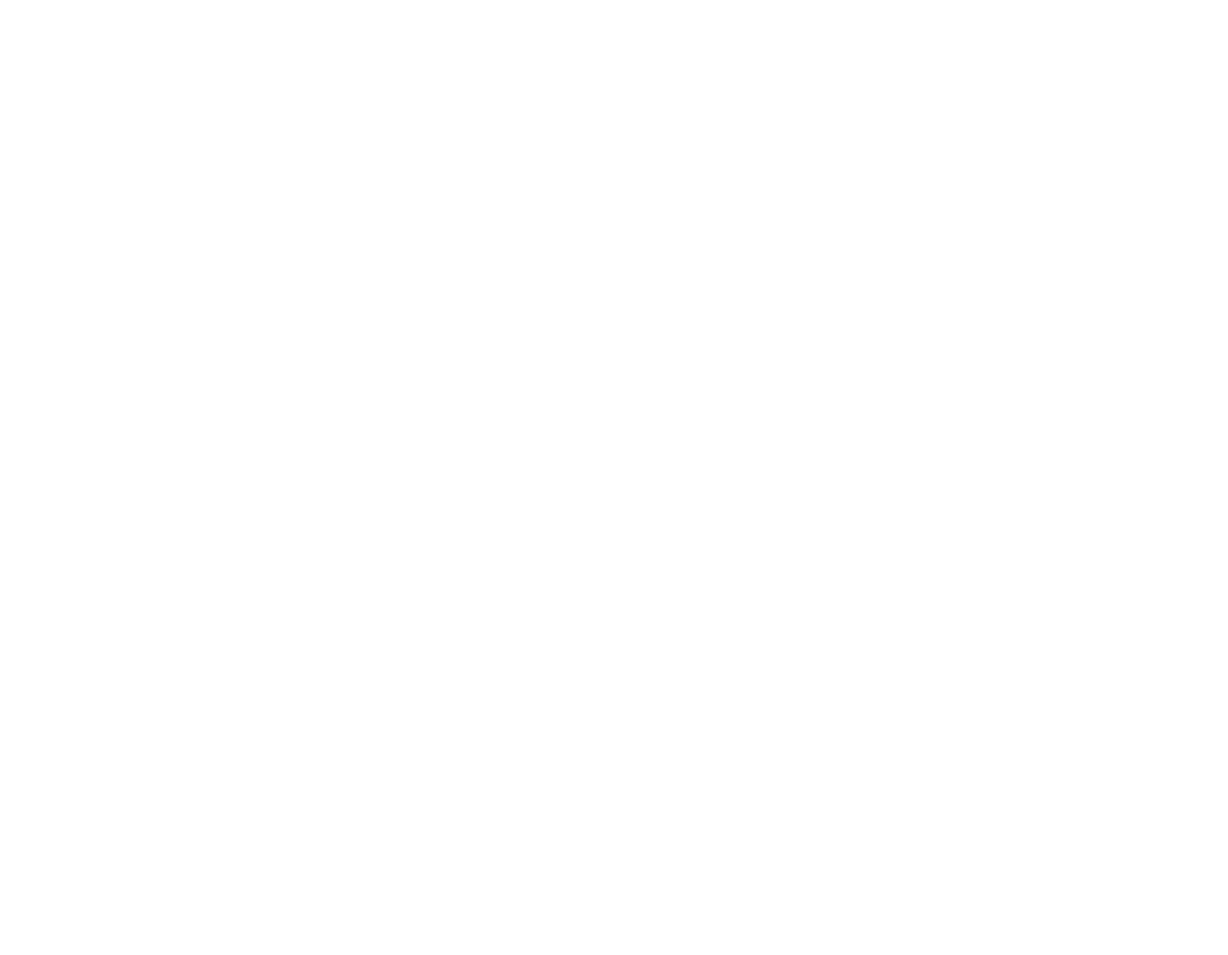
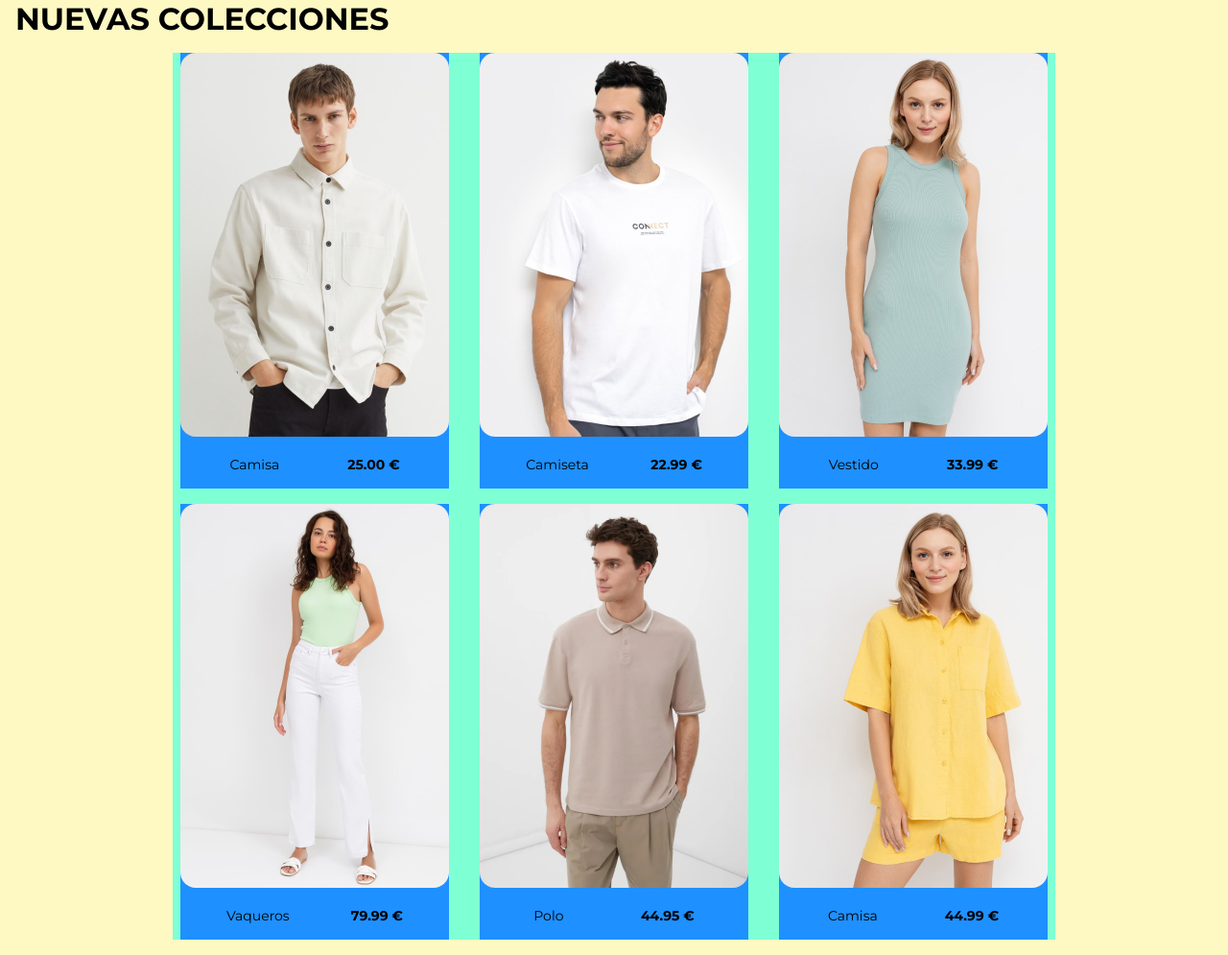
Before and after one commit to PacoMateos/LaboratorioJS_Modulo_1, a plain HTML site: page index.html in a window 1280 px wide. Shown: the whole page at 96% size. Before the commit the page ends 800 px from the top, so only its background shows below. Drawn offline with Linux system fonts and the light colour scheme.

Commit message:
actualizando main section

```diff
--- a/index.html
+++ b/index.html
@@ -4,8 +4,56 @@
   <meta charset="UTF-8">
   <meta name="viewport" content="width=device-width, initial-scale=1.0">
   <title>JS_Modulo_1</title>
+  <link rel="stylesheet" href="styles.css">
 </head>
 <body>
+  <h1>NUEVAS COLECCIONES</h1>
+  <main>
 
+    <div class="products">
+      <div class="product">
+        <img class="product-img" src="../assets/images/image-1.jpg" alt="">
+        <div class="product-detail">
+          <span>Camisa</span>
+          <span><strong>25.00 €</strong></span>
+        </div>
+      </div>
+      <div class="product">
+        <img class="product-img" src="../assets/images/image-2.jpg" alt="">
+        <div class="product-detail">
+          <span>Camiseta</span>
+          <span><strong>22.99 €</strong></span>
+        </div>
+      </div>
+      <div class="product">
+        <img class="product-img" src="../assets/images/image-3.jpg" alt="">
+        <div class="product-detail">
+          <span>Vestido</span>
+          <span><strong>33.99 €</strong></span>
+        </div>
+      </div>
+      <div class="product">
+        <img class="product-img" src="../assets/images/image-4.jpg" alt="">
+        <div class="product-detail">
+          <span>Vaqueros</span>
+          <span><strong>79.99 €</strong></span>
+        </div>
+      </div>
+      <div class="product">
+        <img class="product-img" src="../assets/images/image-5.jpg" alt="">
+        <div class="product-detail">
+          <span>Polo</span>
+          <span><strong>44.95 €</strong></span>
+        </div>
+      </div>
+      <div class="product">
+        <img class="product-img" src="../assets/images/image-6.jpg" alt="">
+        <div class="product-detail">
+          <span>Camisa</span>
+          <span><strong>44.99 €</strong></span>
+        </div>
+      </div>
+    </div>
+  </main>
 </body>
 </html>
--- a/styles.css
+++ b/styles.css
@@ -1,5 +1,50 @@
+@import url('https://fonts.googleapis.com/css2?family=Montserrat:ital,wght@0,100..900;1,100..900&display=swap');
+
+:root {
+  --colorBlanco: #ffffff;
+  --colorNegro: #212429;
+}
+
+
 *{
   margin: 0;
   padding: 0;
   box-sizing: border-box;
 }
+
+body{
+  margin: 0 16px;
+  font-family: "Montserrat", sans-serif;
+  background-color: #fef9c3;
+}
+
+main{
+  max-width: 920px;
+  margin: 16px auto;
+  background-color: #d9f99d;
+}
+
+.products{
+  display: grid;
+  grid-template-columns: repeat(auto-fit, minmax(280px, 1fr));
+  gap: 1rem;
+  justify-items: center;
+  background-color: aquamarine;
+}
+
+.product{
+  font-size: 14px;
+  background-color: dodgerblue;
+}
+
+.product-img{
+  border-radius: 16px;
+}
+
+.product-detail{
+  padding: 16px;
+  display: flex;
+  flex-direction: row;
+  flex-wrap: nowrap;
+  justify-content: space-around;
+}
```
Also changed, not shown: assets/icons/icon-heart.svg (added), assets/icons/icon-mail.svg (added), assets/icons/icon-menu-burguer.svg (added), assets/icons/icon-phone.svg (added), assets/icons/icon-shopping-cart.svg (added), assets/icons/icon-truck.svg (added), assets/icons/icon-truck24.svg (added), assets/icons/icon-user.svg (added), assets/images/image-1.jpg (added), assets/images/image-2.jpg (added), assets/images/image-3.jpg (added), assets/images/image-4.jpg (added), assets/images/image-5.jpg (added), assets/images/image-6.jpg (added), 1 other file.
